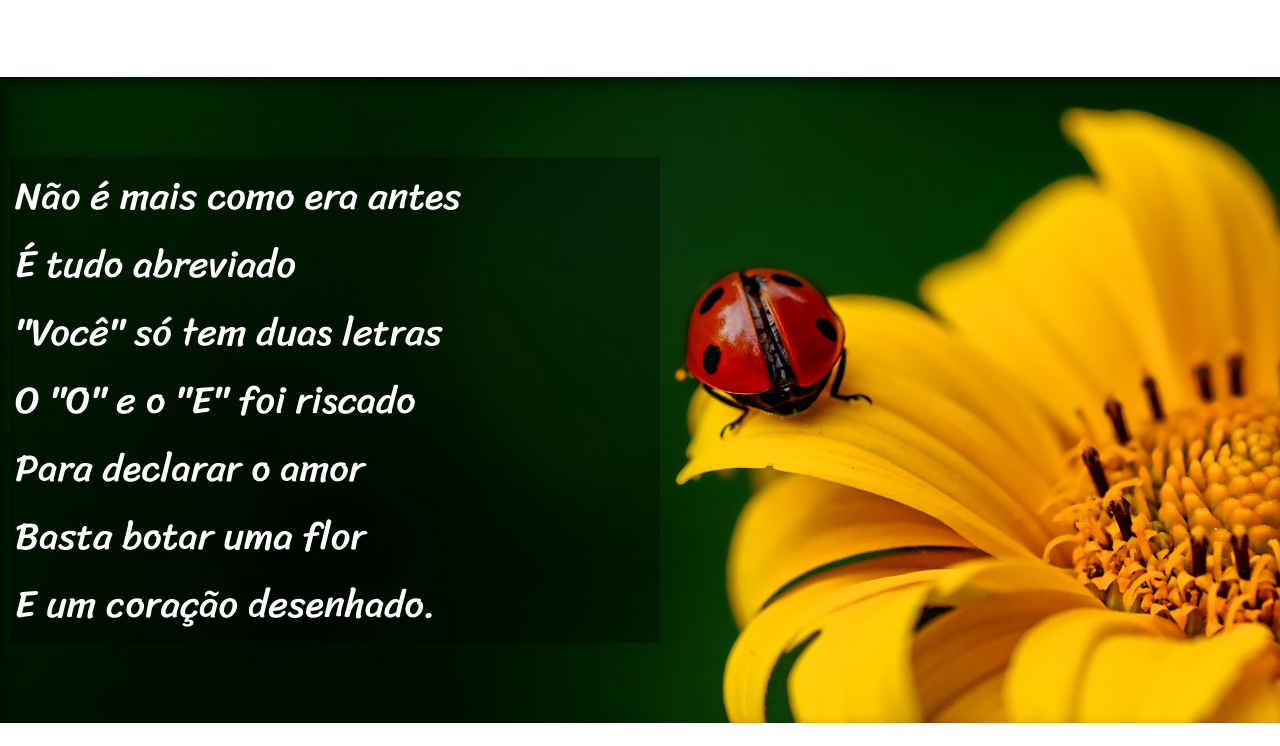
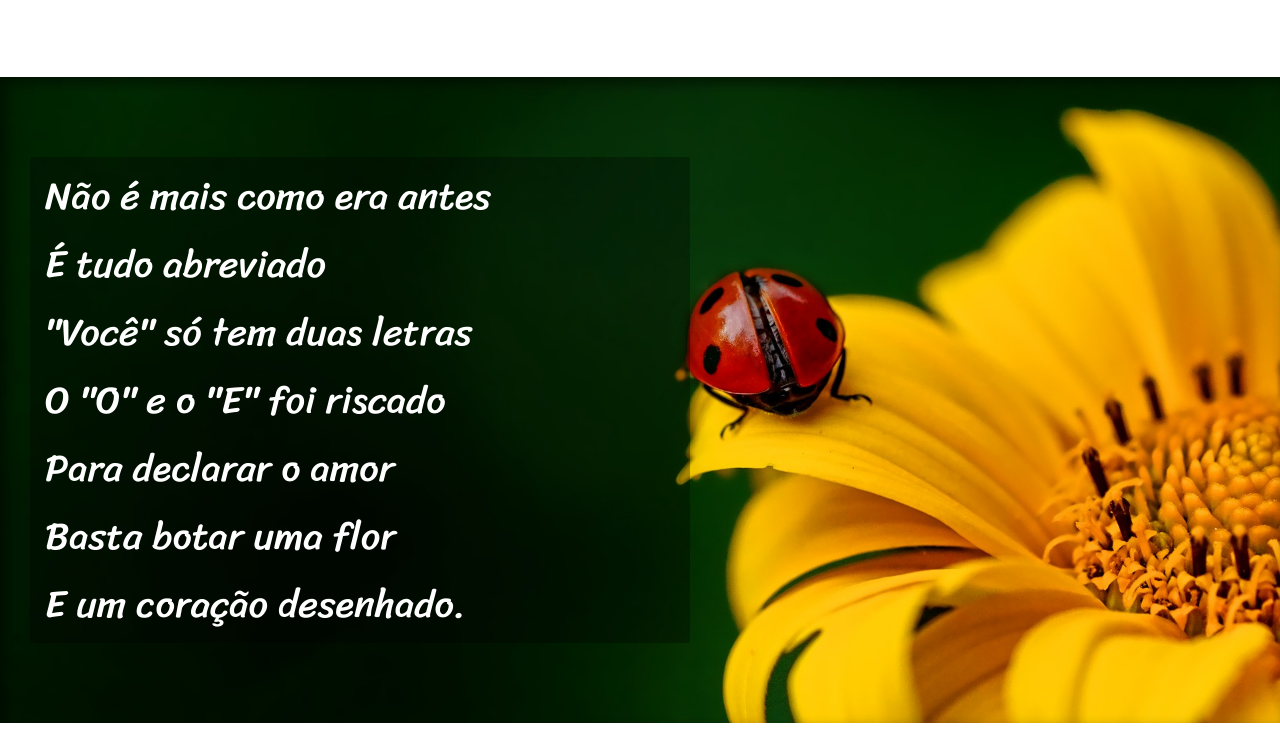
Before and after one commit to matheuscobz/projeto-cordel, a plain HTML site: page cordel.html in a window 1280 px wide. Shown: the part 814-1560 px from the top of the page. Drawn offline with Linux system fonts and the light colour scheme.

Commit message:
Update style.css
Atualizado alguns paddings o main e footer

```diff
--- a/style.css
+++ b/style.css
@@ -60,13 +60,13 @@ header a:hover{
 section{
     padding-top: 10vh;
     padding-bottom: 10vh;
-    padding-left: 10px;
+    padding-left: 30px;
     font-size: 3vw;
 }
 
 section > p {
     font-family: var(--fonteTexto);
-    padding: 0px 0px 0px 5px;
+    padding: 0px 0px 0px 15px;
 
 }
 
@@ -75,7 +75,7 @@ section > p {
     background-color: rgba(0, 0, 0, 0.3);
     width: 50vw;;
     display: inline-block;
-    padding: 5px 5px 5px 5px;
+    padding: 5px 5px 5px 15px;
 }
 
 #img1{
@@ -96,11 +96,13 @@ section > p {
 }
 
 footer {
+
     background-color: black;
-    font-size: 0.6em;
+
 }
 
 footer > p{
+    font-size: 1.1vw;
     text-align: center;
     color: white;
     padding: 5px;
```
